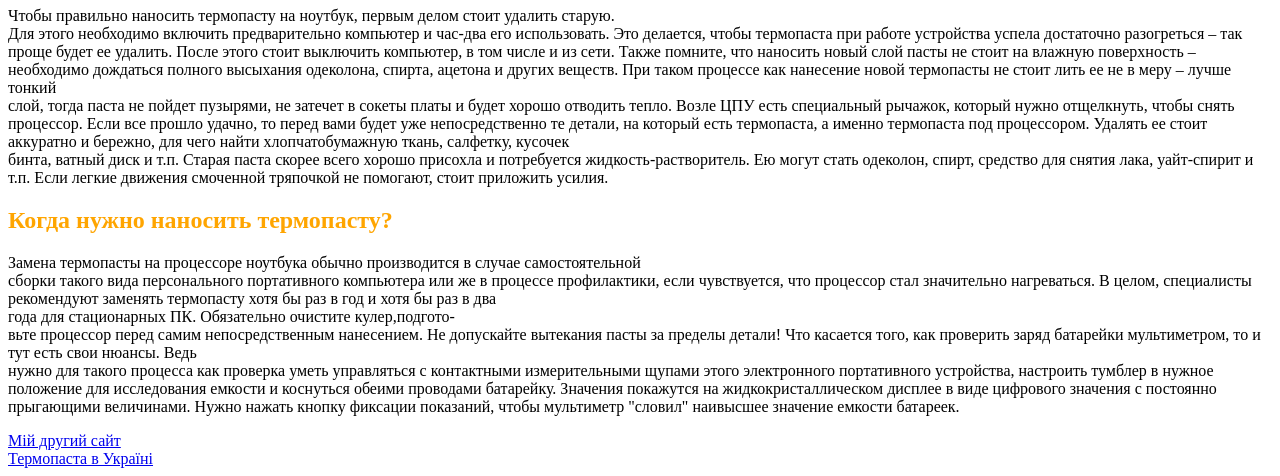
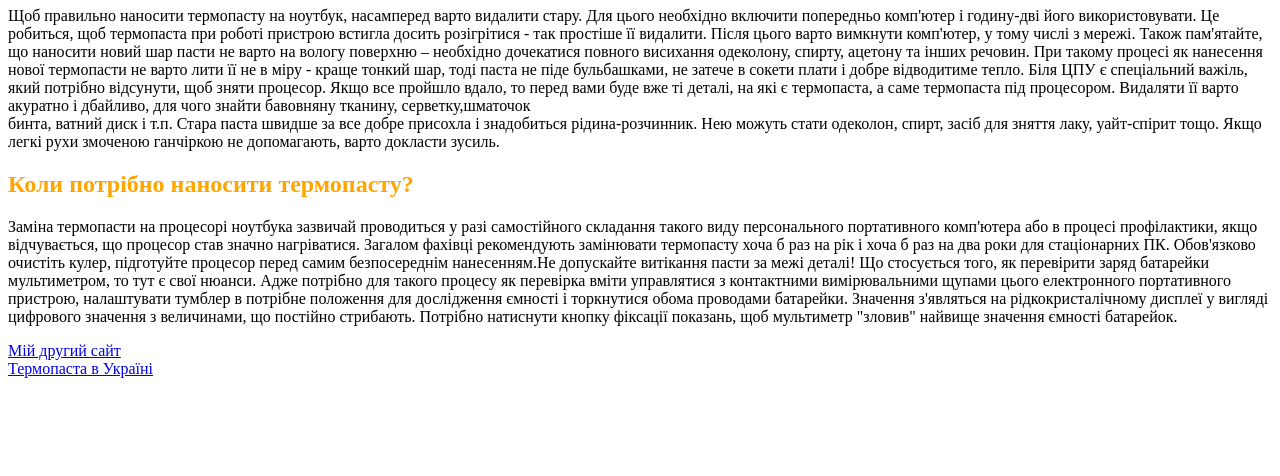
Before and after one commit to sansanish23/paste, a plain HTML site: page index.html in a window 1280 px wide. Shown: the part 385-861 px from the top of the page. After the commit the page ends 800 px from the top, so only its background shows below. Drawn offline with Linux system fonts and the light colour scheme.

Commit message:
Update index.html

```diff
--- a/index.html
+++ b/index.html
@@ -5,17 +5,18 @@
     <title>Как удалить старую термо пасту</title>
     <link rel="shortcut icon" href="https://brain.com.ua/static/images/prod_img/4/9/U0340049_big.jpg">
     <center><img src="https://i.ytimg.com/vi/TmAg2jYJ0gw/maxresdefault.jpg" width=600 height=300></center>
-    <h1 style="color:green">Как удалить старую термо пасту?</h1>
-    <p>Чтобы правильно наносить термопасту на ноутбук, первым делом стоит удалить старую.<br>Для этого необходимо включить предварительно компьютер и час-два его использовать. Это делается, чтобы термопаста при работе устройства успела достаточно разогреться – так проще будет ее удалить. После этого стоит выключить компьютер, в том числе и из сети.
-Также помните, что наносить новый слой пасты не стоит на влажную поверхность – необходимо дождаться полного высыхания одеколона, спирта, ацетона и других веществ.
-При таком процессе как нанесение новой термопасты не стоит лить ее не в меру – лучше тонкий<br>слой, тогда паста не пойдет пузырями, не затечет в сокеты платы и будет хорошо отводить тепло.
-Возле ЦПУ есть специальный рычажок, который нужно отщелкнуть, чтобы снять процессор. Если все прошло удачно, то перед вами будет уже непосредственно те детали, на который есть термопаста, а именно термопаста под процессором.
-Удалять ее стоит аккуратно и бережно, для чего найти хлопчатобумажную ткань, салфетку, кусочек<br>бинта, ватный диск и т.п. Старая паста скорее всего хорошо присохла и потребуется жидкость-растворитель. Ею могут стать одеколон, спирт, средство для снятия лака, уайт-спирит и т.п. Если легкие движения смоченной тряпочкой не помогают, стоит приложить усилия.</p>
-<h2 style="color:orange">Когда нужно наносить термопасту?</h2>
-<p>Замена термопасты на процессоре ноутбука обычно производится в случае самостоятельной<br>сборки такого вида персонального портативного компьютера или же в процессе профилактики, если чувствуется, что процессор стал значительно нагреваться.
-В целом, специалисты рекомендуют заменять термопасту хотя бы раз в год и хотя бы раз в два<br>года для стационарных ПК. Обязательно очистите кулер,подгото-<br>вьте процессор перед самим непосредственным нанесением. Не допускайте вытекания пасты за пределы детали!
-Что касается того, как проверить заряд батарейки мультиметром, то и тут есть свои нюансы. Ведь<br>нужно для такого процесса как проверка уметь управляться с контактными измерительными щупами этого электронного портативного устройства, настроить тумблер в нужное положение для исследования емкости и коснуться обеими проводами батарейку.
-Значения покажутся на жидкокристаллическом дисплее в виде цифрового значения с постоянно прыгающими величинами. Нужно нажать кнопку фиксации показаний, чтобы мультиметр "словил" наивысшее значение емкости батареек.</p>
+    <h1 style="color:green">Як видалити стару термо пасту?</h1>
+    <p>Щоб правильно наносити термопасту на ноутбук, насамперед варто видалити стару. Для цього необхідно включити попередньо комп'ютер і годину-дві його використовувати. Це робиться, щоб термопаста при роботі пристрою встигла досить розігрітися - так простіше її видалити. Після цього варто вимкнути комп'ютер, у тому числі з мережі.
+Також пам'ятайте, що наносити новий шар пасти не варто на вологу поверхню – необхідно дочекатися повного висихання одеколону, спирту, ацетону та інших речовин.
+При такому процесі як нанесення нової термопасти не варто лити її не в міру - краще тонкий шар, тоді паста не піде бульбашками, не затече в сокети плати і добре відводитиме тепло.
+Біля ЦПУ є спеціальний важіль, який потрібно відсунути, щоб зняти процесор. Якщо все пройшло вдало, то перед вами буде вже ті деталі, на які є термопаста, а саме термопаста під процесором.
+Видаляти її варто акуратно і дбайливо, для чого знайти бавовняну тканину, серветку,шматочок<br>бинта, ватний диск і т.п. Стара паста швидше за все добре присохла і знадобиться рідина-розчинник. Нею можуть стати одеколон, спирт, засіб для зняття лаку, уайт-спірит тощо. Якщо легкі рухи змоченою ганчіркою не допомагають, варто докласти зусиль.</p>
+<h2 style="color:orange">Коли потрібно наносити термопасту?</h2>
+<p>
+Заміна термопасти на процесорі ноутбука зазвичай проводиться у разі самостійного складання такого виду персонального портативного комп'ютера або в процесі профілактики, якщо відчувається, що процесор став значно нагріватися.
+Загалом фахівці рекомендують замінювати термопасту хоча б раз на рік і хоча б раз на два роки для стаціонарних ПК. Обов'язково очистіть кулер, підготуйте процесор перед самим безпосереднім нанесенням.Не допускайте витікання пасти за межі деталі!
+Що стосується того, як перевірити заряд батарейки мультиметром, то тут є свої нюанси. Адже потрібно для такого процесу як перевірка вміти управлятися з контактними вимірювальними щупами цього електронного портативного пристрою, налаштувати тумблер в потрібне положення для дослідження ємності і торкнутися обома проводами батарейки.
+Значення з'являться на рідкокристалічному дисплеї у вигляді цифрового значення з величинами, що постійно стрибають. Потрібно натиснути кнопку фіксації показань, щоб мультиметр "зловив" найвище значення ємності батарейок.</p>
   </head>
   <body>
     <a href="https://sanhtml.github.io/vasil/" target="_blank">Мій другий сайт</a>
```
